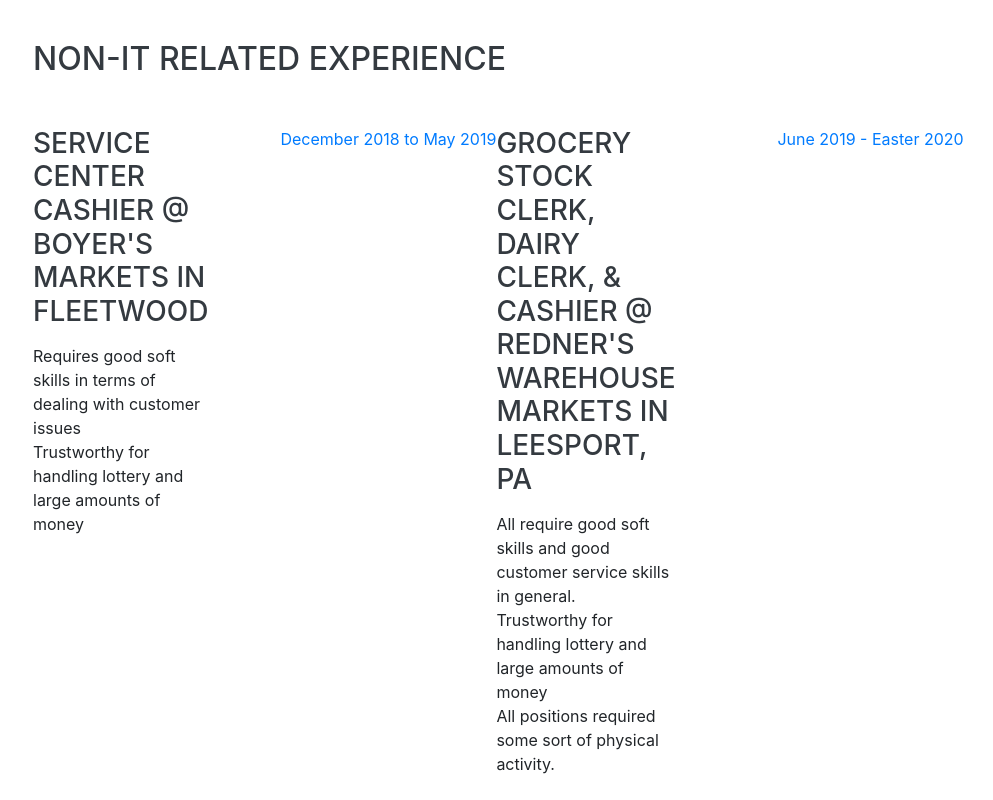
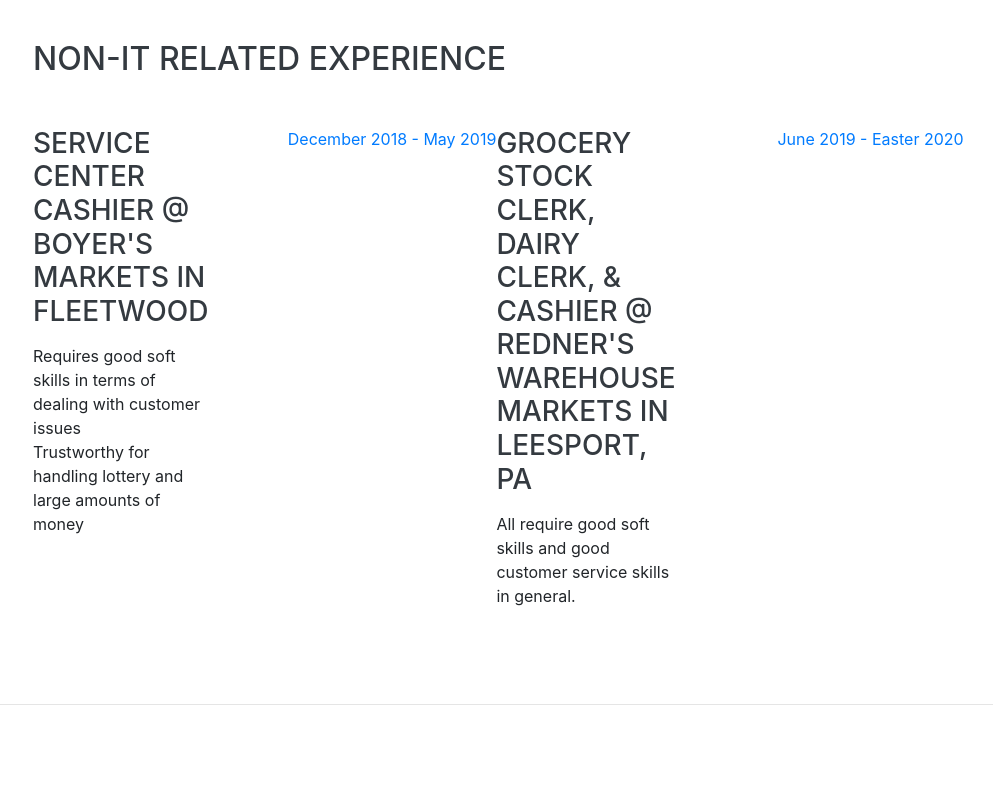
Before and after one commit to nickiscool-github/nickiscool.cool, a website with bundled scripts: page index.html in a window 1280 px wide. Shown: the part 1980-2780 px from the top of the page, without its empty margins (287-1280 px from the left). Built offline with nearby package versions, Linux system fonts and the light colour scheme; a web font is replaced by a local one.

Commit message:
Update index.html

```diff
--- a/index.html
+++ b/index.html
@@ -183,15 +183,13 @@
                     <div>Trustworthy for handling lottery and large amounts of money</div>
                 </div>
                 <div class="resume-date text-md-right">
-                    <span class="text-primary">December 2018 to May 2019</span>
+                    <span class="text-primary">December 2018 - May 2019</span>
                 </div>
-                <br>
+
                 <div class="resume-content">
                     <h3 class="mb-0">Grocery Stock Clerk, Dairy Clerk, & Cashier @ Redner's Warehouse Markets in Leesport, PA</h3>
                     <div class="subheading mb-3"></div>
                     <div>All require good soft skills and good customer service skills in general.</div>
-                    <div>Trustworthy for handling lottery and large amounts of money</div>
-                  <div>All positions required some sort of physical activity.</div>
                 </div>
                 <div class="resume-date text-md-right">
                     <span class="text-primary">June 2019 - Easter 2020</span>
```
